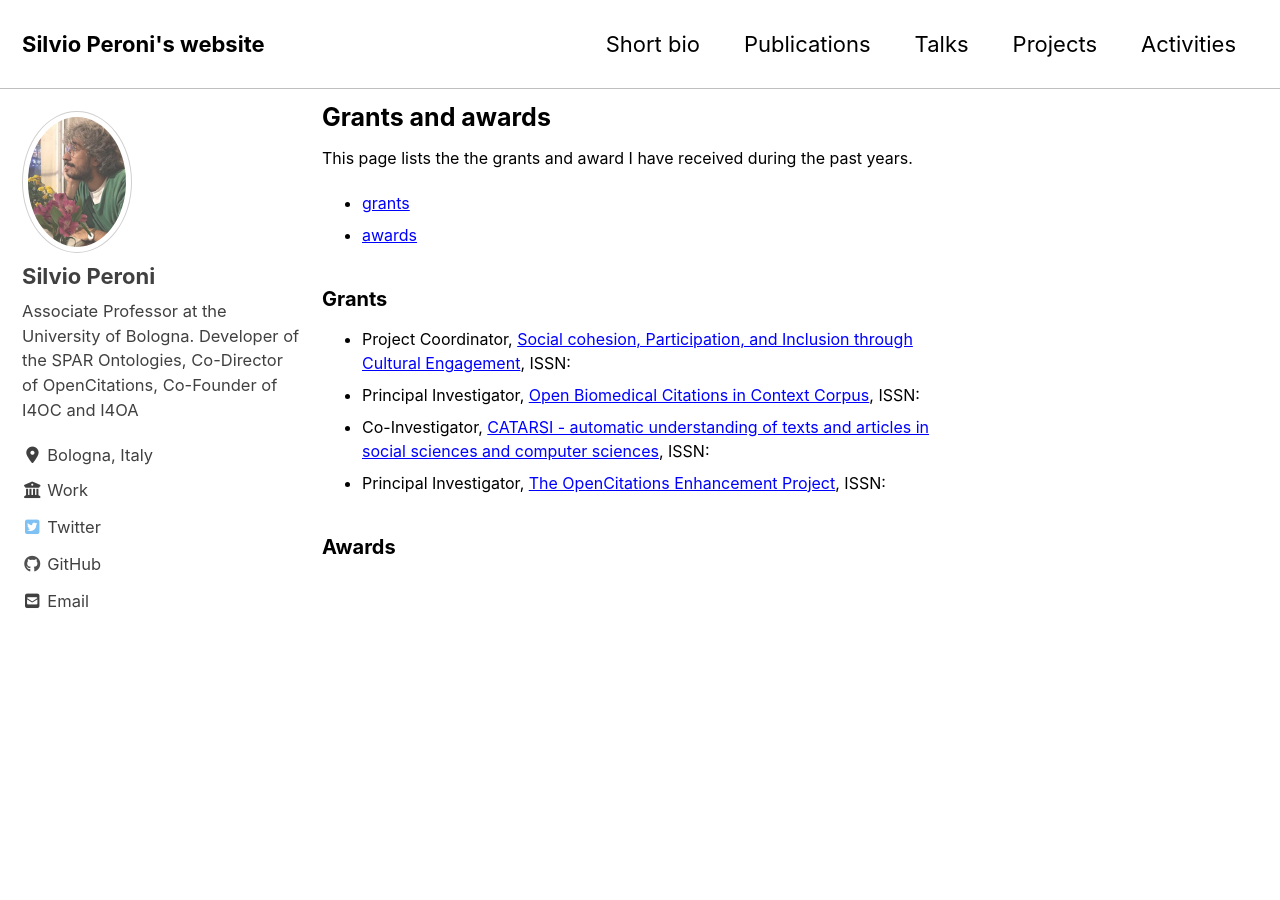
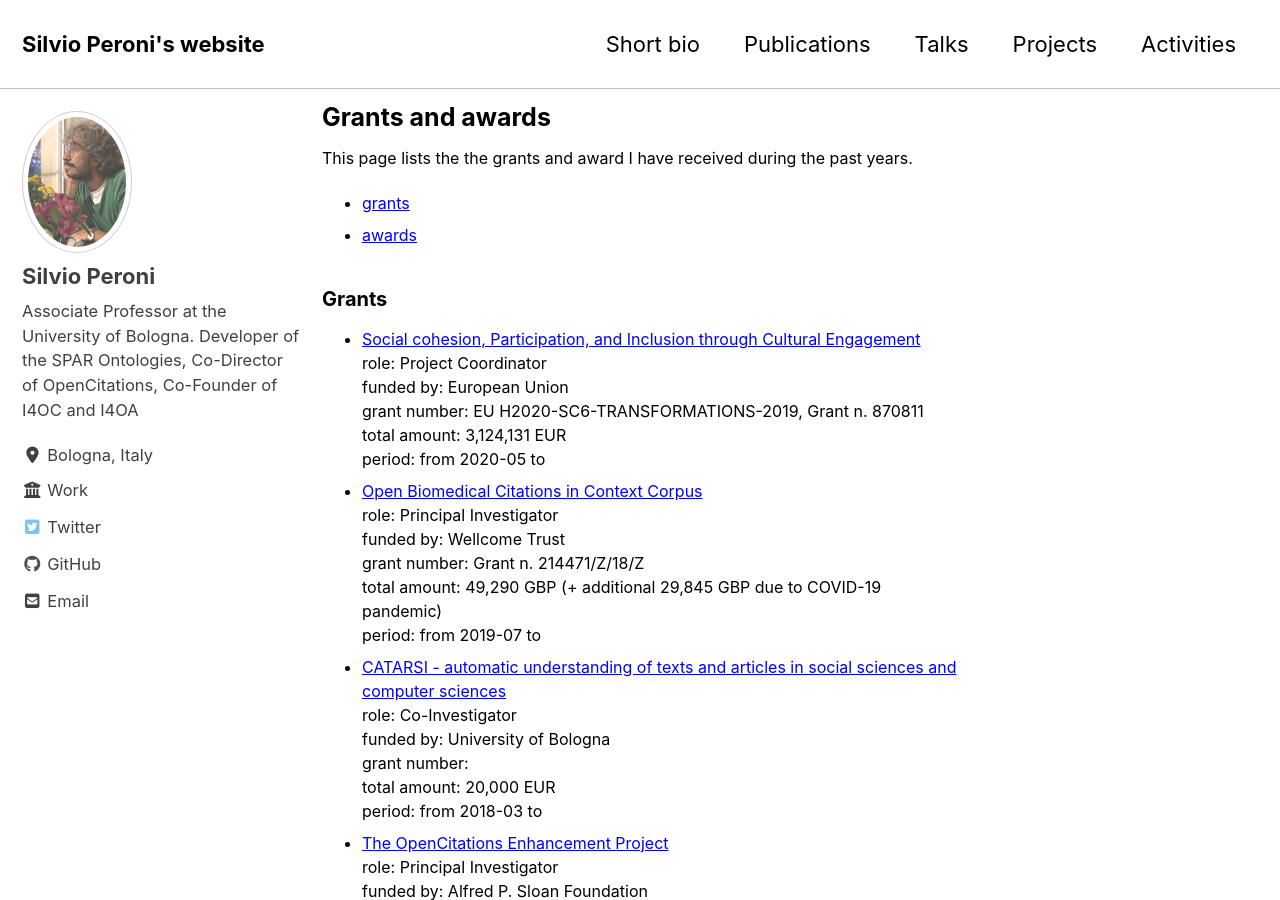
Before and after one commit to essepuntato/essepuntato.github.io, a Jekyll site: the page built from _pages/award.md, in a window 1280 px wide and 900 px high. Built offline with Jekyll 4.4.1, drawn with Linux system fonts in a browser that asks for light colours; cached includes are drawn as plain includes; nearby versions of some CDN libraries; some of the changed text lies outside the part shown.

Commit message:
Update award.md

```diff
--- a/_pages/award.md
+++ b/_pages/award.md
@@ -14,7 +14,14 @@ This page lists the the grants and award I have received during the past years.
 <ul>
 {% for item in site.data.grants %}
     <li>
-        {{item.role}}, <a href="{{item.url}}">{{item.name}}</a>, ISSN: {{item.issn}}
+        <a href="{{item.url}}">{{item.name}}</a><br />
+        role: {{item.role}}<br />
+        funded by: {{item.funder}}<br />
+        {% if item.number != "" %}
+        grant number: {{item.number}}<br />
+        {% endif %}
+        total amount: {{item.amount}}<br />
+        period: from {{item.sdate}} to {{time.edate}}
     </li>
 {% endfor %}
 </ul>
```
